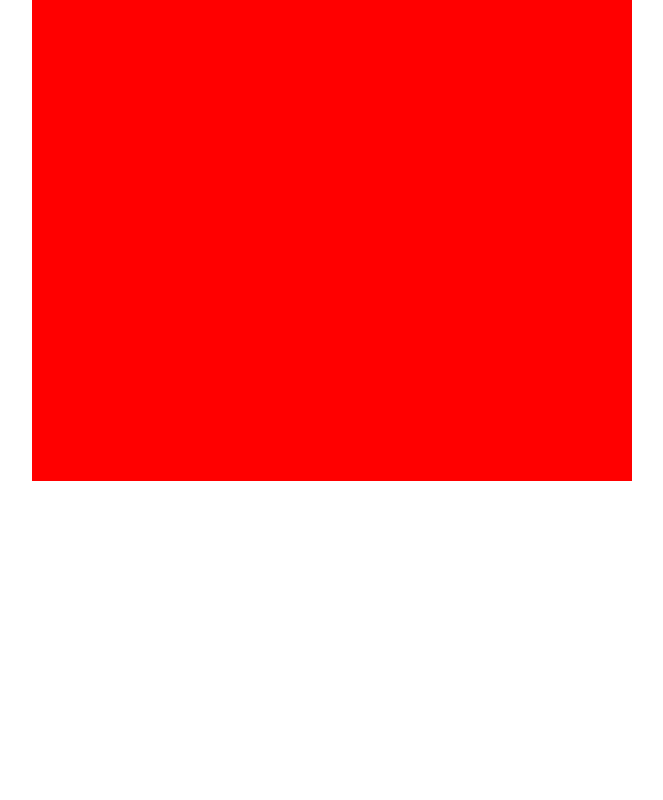
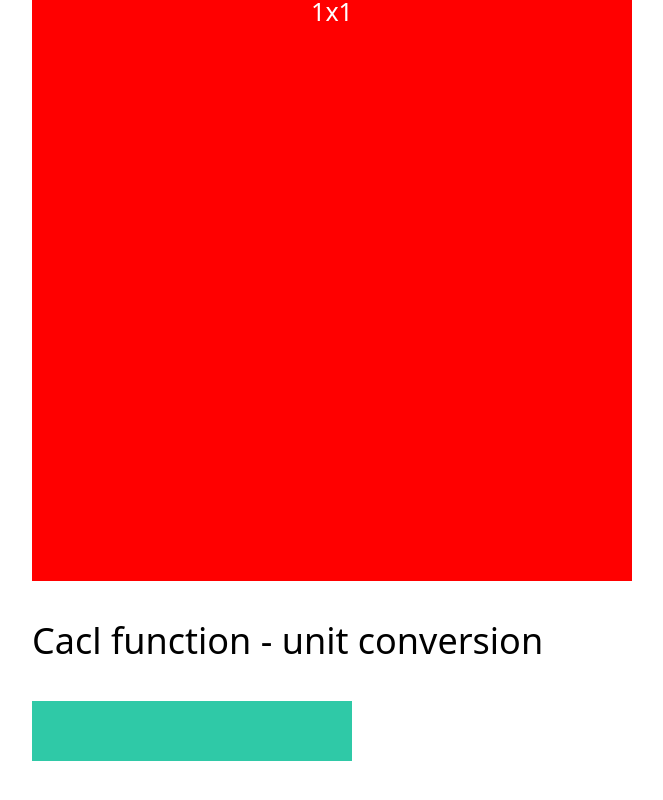
Before and after one commit to shajal-kumer/css-tips-and-tricks, a plain HTML site: page index.html in a window 1280 px wide. Shown: the part 1444-2244 px from the top of the page, without its empty margins (8-671 px from the left). Before the commit the page ends 2033 px from the top, so only its background shows below. Drawn offline with nearby package versions, Linux system fonts and the light colour scheme.

Commit message:
cacl function - unit conversion

```diff
--- a/index.html
+++ b/index.html
@@ -113,8 +113,13 @@
 			</div>
 		</div>
 		<div class="aspect-radio">
+			<h1 class="text-4xl my-10">Aspect Ratio</h1>
 			<div class="aspect video">16x9</div>
 			<div class="aspect one-by-one">1x1</div>
+		</div>
+		<div>
+			<h1 class="text-4xl my-10">Cacl function - unit conversion</h1>
+			<div class="percentage"></div>
 		</div>
 		<br />
 		<br />
--- a/style.css
+++ b/style.css
@@ -52,3 +52,13 @@
 	background-color: red;
 	aspect-ratio: 1 / 1;
 }
+.percentage {
+	height: 60px;
+	background-color: rgb(47, 201, 167);
+
+	--percentage: 20;
+	width: calc(var(--percentage) * 1%);
+	width: calc(var(--percentage) * 1px);
+	width: calc(var(--percentage) * 1rem);
+	width: calc(var(--percentage) * 1em);
+}
```
